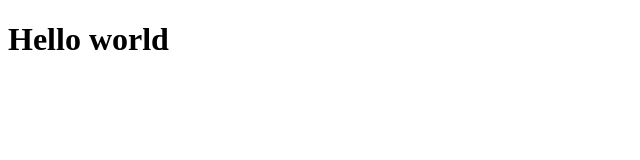
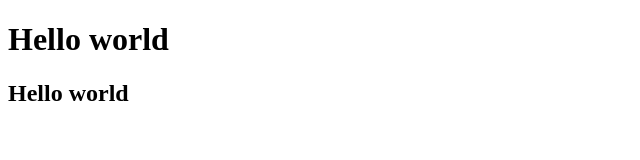
Before and after one commit to Ziratsu/YT-Github-Video, a plain HTML site: page index.html in a window 1280 px wide. Shown: the whole page, without its empty margins (0-640 px from the left). Drawn offline with Linux system fonts and the light colour scheme.

Commit message:
changement index

```diff
--- a/index.html
+++ b/index.html
@@ -8,6 +8,7 @@
 <body>
 
     <h1>Hello world</h1>
+    <h2>Hello world</h2>
 
 </body>
 </html>
```
